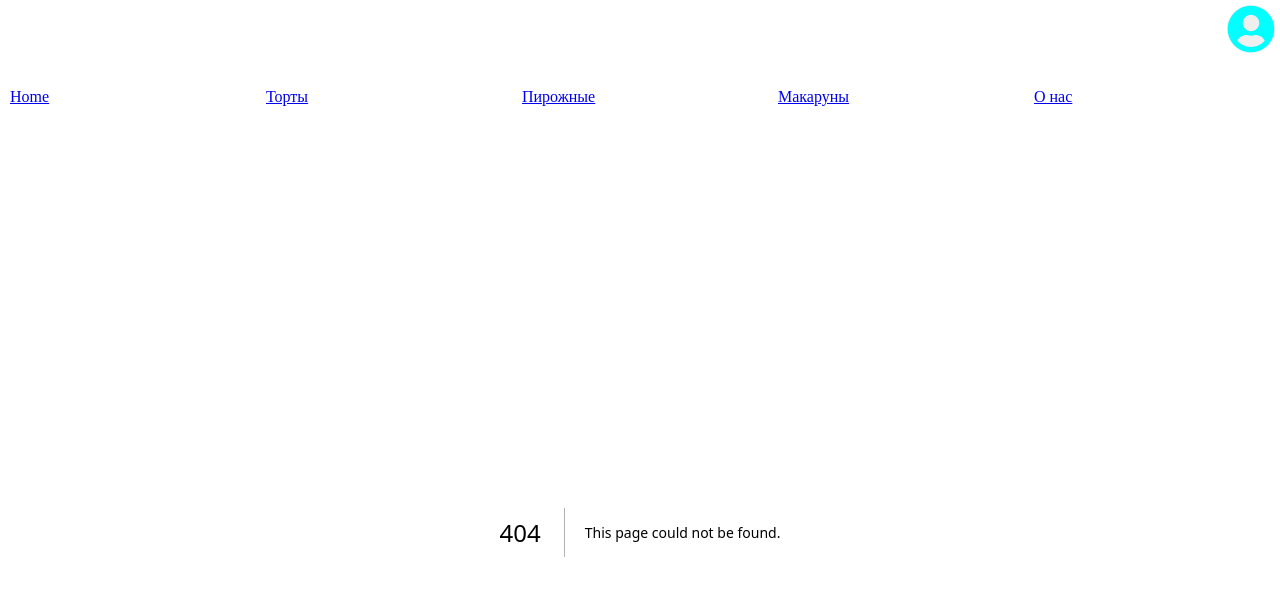
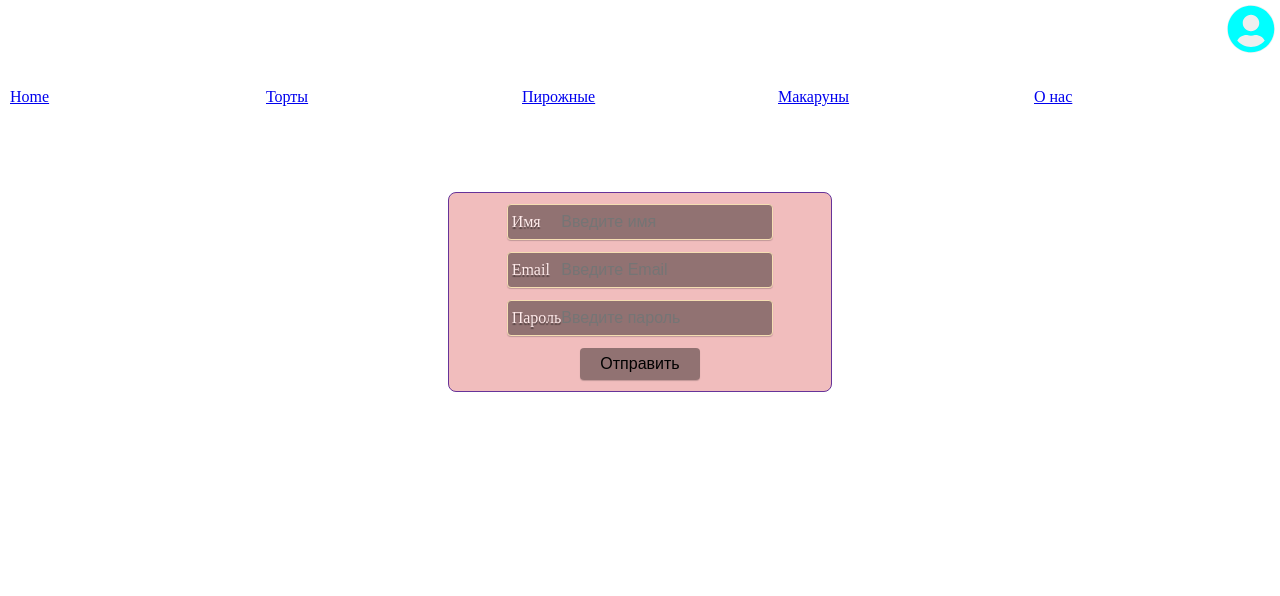
Before and after one commit to Mihmall/pieceOfCake, a Next.js app: page /RegPage in a window 1280 px wide. Before the commit this address had no page. Shown: the top 596 px of the page. Built offline with nearby package versions, Linux system fonts and the light colour scheme.

Commit message:
reg +auth  надо доделать

```diff
--- a/src/Layout/MainLayout.jsx
+++ b/src/Layout/MainLayout.jsx
@@ -1,7 +1,9 @@
 import React from "react";
 import  Navigation  from "../components/Navigation/Navigation";
+import { useReg } from "@/components/Registration/Reg";
 
 const MainLayout = ({ children }) => {
+    const { user } = useReg();
   return (
     <>
       <Navigation />
--- a/src/components/DropDown/DropDown.jsx
+++ b/src/components/DropDown/DropDown.jsx
@@ -1,24 +1,53 @@
-import React,{useState} from "react";
-import { FaUserCircle,FaLock,FaLockOpen,FaRegStar } from "react-icons/fa";
-// import Authentication from './Authentication/Authentication'
+import React, { useState, useRef } from "react";
+import { FaUserCircle, FaLock, FaLockOpen, FaRegStar } from "react-icons/fa";
+// import { useReg } from "../Registration/Reg";
+import Link from "next/link";
+import { useClickOut } from "../hooks/useClickOut";
+export const DropDown = () => {
+  const dropDownRef = useRef(null);
 
-const DropDown = () => {
-    const [isOpen,setOpen]=useState(false);
+  const [openDropDown, setDropDownOpen] = useState(false);
+  useClickOut(dropDownRef, () => {
+    if (openDropDown)  setDropDownOpen(false)
+  });
+
+//   временно чтоб не ругался
+  const [user, setUser] = useState(null);
   return (
     <>
-      <button className="regBtn" onClick={()=>setOpen(!isOpen)}>
+        <button className="regBtn" onClick={setDropDownOpen} disabled={openDropDown ? true : false} >
         <FaUserCircle />
       </button>
-      <nav className={`regMenu ${isOpen ? 'active':''}`}>
+      <nav
+        className={`regMenu ${openDropDown ? "active" : ""}` }
+        ref={dropDownRef}
+      >
         <ul className="regMenuList">
-          <li className="regMenuItem"><FaRegStar /><span>{/* <Authentication /> */}Регистрация</span></li>
-          <li className="regMenuItem"><FaLockOpen /><span>Вход</span></li>
-          <li className="regMenuItem"><FaLock /><span>Выход</span></li>
-          {/* сделать тернарник */}
+          {user ? (
+          <li className="regMenuItem">
+            <button onClick={() => setDropDownOpen(!openDropDown)}>
+              <FaLock />
+              Выход
+            </button>
+          </li>
+           ) : (
+          <>
+            <li className="regMenuItem">
+              <Link href="/RegPage" onClick={() => setDropDownOpen(!openDropDown)}>
+                <FaRegStar />
+                Регистрация
+              </Link>
+            </li>
+            <li className="regMenuItem">
+              <Link href="/AuthenticationPage" onClick={() => setDropDownOpen(!openDropDown)}>
+                <FaLockOpen />
+                Вход
+              </Link>
+            </li>
+          </>
+           )}
         </ul>
-      </nav>
+      </nav>{" "}
     </>
   );
 };
-
-export default DropDown;
--- a/src/components/Navigation/Navigation.jsx
+++ b/src/components/Navigation/Navigation.jsx
@@ -1,8 +1,19 @@
 import Link from "next/link";
-import React from "react";
-import DropDown from "../DropDown/DropDown";
+import React,{useState} from "react";
+import { DropDown } from "../DropDown/DropDown";
+
 
 const Navigation = () => {
+  // Состояние для открытия/закрытия
+
+  const [isDropDownOpen, setDropDownOpen] = useState(false);
+  const openDropDown = () => {
+    setDropDownOpen(true);
+  };
+  const closeDropDown = () => {
+    setDropDownOpen(false);
+  };
+
   return (
     <header>
       <div className="headerTop">
@@ -10,8 +21,8 @@ const Navigation = () => {
         <div className="infoContainer">{/* <p></p> */}</div>
         <div className="authentication">
           {/* дропдаун с выбором регистрация или вход/выход */}
-          <DropDown />
 
+           <DropDown />
 
         </div>
       </div>
--- /dev/null
+++ b/src/components/Registration/Reg.jsx
@@ -0,0 +1,74 @@
+import React, { createContext, useContext, useState, useEffect } from "react";
+
+/**
+ * Контекст для управления состоянием  аутентификации пользователя
+ * @type {React.Context}
+ */
+const RegContext = createContext();
+
+/**
+ * Компонент для управления состоянием аутентификации пользователя
+ * @component
+ * @param {object} props - Свойства компонента
+ * @param {React.ReactNode} props.children - Дочерние элементы
+ * @returns {JSX.Element} - Компонент
+ */
+export const RegProvider = ({ children }) => {
+  /**
+   * Состояния для хранения информации об аутентификации пользователя
+   * @type {object | null}
+   */
+  const [user, setUser] = useState(null);
+
+  useEffect(() => {
+    // проверка аутентификации при загрузке страницы
+    // установка пользователя в состояние (если проверка пройдена)
+
+    const userFromLocalStorage = localStorage.getItem("user");
+
+    if (userFromLocalStorage) {
+      setUser(JSON.parse(userFromLocalStorage));
+    }
+  }, []);
+
+  /**
+   * Функция для обработки входа пользователя
+   * @function
+   * @param {object} userData - Данные пользователя
+   * @returns {void}
+   */
+  const onLogin = (userData) => {
+    setUser(userData);
+    localStorage.setItem("user", JSON.stringify(userData));
+  };
+
+  /**
+   * Функция для обработки выхода пользователя из приложения
+   * @function
+   * @returns {void}
+   */
+  const onLogout = () => {
+    setUser(null);
+    localStorage.removeItem("user");
+  };
+
+  const contextValue = { user, onLogin, onLogout };
+
+  return (
+    <RegContext.Provider value={contextValue}>{children}</RegContext.Provider>
+  );
+};
+
+/**
+ * Хук для доступа к контексту вутентификации
+ * @returns {object} - Значение контекста
+ */
+export const useReg = () => {
+  const context = useContext(RegContext);
+
+  if (!context) {
+    throw new Error("useAuth must be used within AuthProiver");
+  }
+
+  return context;
+};
--- /dev/null
+++ b/src/components/hooks/useClickOut.jsx
@@ -0,0 +1,18 @@
+import { useEffect } from "react";
+
+export const useClickOut = (ref, close) => {
+  const handleClick = (e) => {
+    if(close){
+    if (ref.current && !ref.current.contains(e.target)) {
+      close();
+    }}
+  };
+
+  useEffect(() => {
+    document.addEventListener("mousedown", handleClick);
+
+    return () => {
+      document.removeEventListener("mousedown", handleClick);
+    };
+  });
+};
--- /dev/null
+++ b/src/pages/RegPage.jsx
@@ -0,0 +1,50 @@
+import React, { useState } from "react";
+import { useRouter } from "next/router";
+import { useReg } from "@/components/Registration/Reg";
+
+const RegPage=()=>{
+const [userData, setUserData] = useState({
+    name: "",
+    email: "",
+    password: "",
+  });
+  const {onLogin}= useReg();
+  const router = useRouter();
+  const handleLogin = (event) => {
+    event.preventDefault();
+
+    if (userData.name && userData.email && userData.password) {
+      onLogin(userData);
+
+      router.push("/");
+
+      setUserData({ name: "", email: "", password: "" });
+    } else {
+      console.log("Please fill in all fields");
+    }
+  };
+
+    return(<>
+    <div className="regContainer">
+        <form action="#" onSubmit={handleLogin}>
+            <div className="inputCont">
+                <label htmlFor="name">Имя</label>
+                <input type="text" className="regInput" placeholder="Введите имя" value={userData.name} onChange={(e)=>setUserData({...userData, name: e.target.value})}/>
+            </div>
+            <div className="inputCont">
+                <label htmlFor="email">Email</label>
+                <input type="email" className="regInput" placeholder="Введите Email" value={userData.email} onChange={(e)=>setUserData({...userData, email: e.target.value})}/>
+            </div>
+            <div className="inputCont">
+                <label htmlFor="password">Пароль</label>
+                <input type="password" className="regInput" placeholder="Введите пароль" value={userData.password} onChange={(e)=>setUserData({...userData, password: e.target.value})}/>
+            </div>
+            <div>
+                <button type="submit" className="regSubmit">Отправить</button>
+            </div>
+        </form>
+    </div>
+    </>)
+};
+
+export default RegPage;
--- a/src/pages/_app.jsx
+++ b/src/pages/_app.jsx
@@ -1,14 +1,17 @@
 import React from "react";
 import '../style/global.css';
 import MainLayout from "@/Layout/MainLayout";
+import { RegProvider } from "@/components/Registration/Reg";
 
 
 /* Корневой элемент страницы */
 const App = ({ Component, pageProps }) => {
     return (
+        <RegProvider>
         <MainLayout>
             <Component {...pageProps} />
         </MainLayout>
+        </RegProvider>
     );
 };
 
--- a/src/style/global.css
+++ b/src/style/global.css
@@ -1,14 +1,22 @@
+:root{
+
+}
+
+
+
 * {
   margin: 0;
   padding: 0;
   box-sizing: border-box;
 }
-.navCont{padding: 1rem 0;
+.navCont {
+  padding: 1rem 0;
   display: flex;
   justify-content: space-evenly;
   position: relative;
-    z-index: 1;}
-.navCont>li{
+  z-index: 1;
+}
+.navCont > li {
   width: 20%;
   text-align: start;
   padding: 10px;
@@ -16,7 +24,7 @@
   list-style: none;
 }
 
-.headerTop{
+.headerTop {
   width: 100%;
   min-height: 56px;
   height: 10%;
@@ -25,13 +33,11 @@
   padding: 5px;
 }
 
-.authentication{
+.authentication {
   position: relative;
 }
-
-/* стили для дропдауна */
-
-.regBtn{
+/* кнопка дропдауна */
+.regBtn {
   margin-left: auto;
   width: 48px;
   height: 48px;
@@ -39,13 +45,15 @@
   border: 0;
   border-radius: 50%;
 }
-.regBtn svg{
+.regBtn svg {
   display: block;
   width: 100%;
   height: 100%;
   color: aqua;
 }
-.regMenu{
+
+/* стили для дропдауна */
+.regMenu {
   z-index: 2;
   position: absolute;
   top: calc(100% + 5px);
@@ -59,22 +67,21 @@
   opacity: 0;
   transform: translateY(-10px);
   visibility: hidden;
-    transition: 0.3s;
+  transition: 0.1s;
 }
-.regMenu.active{
+.regMenu.active {
   transform: translate(0);
   opacity: 1;
   visibility: visible;
 }
 
-
-.regMenuList{
+.regMenuList {
   margin: 0;
   width: 100%;
   padding: 0;
   list-style: none;
 }
-.regMenuItem{
+.regMenuItem {
   display: flex;
   align-items: center;
   gap: 16px;
@@ -82,8 +89,74 @@
   font-size: 20px;
   margin-bottom: 4px;
 }
-.regMenuItem svg{
-
+.regMenuItem svg {
   font-size: 24px;
   color: inherit;
 }
+
+/* для страницы регистрации */
+.regContainer {
+  z-index: 3;
+  display: flex;
+  min-width: 300px;
+  min-height: 200px;
+  width: 30%;
+  height: 80%;
+  justify-content: center;
+  align-items: center;
+  margin: 60px auto;
+  padding: 10px;
+  text-shadow: 0 2px 1px rgba(0, 0, 0, 0.4);
+  background: #f1bdbd;
+  border: 1px solid rebeccapurple;
+  border-radius: 8px;
+}
+.regContainer>form{
+    display: flex;
+    flex-direction: column;
+    justify-content: center;
+    align-items: center;
+}
+.inputCont {
+  display: flex;
+  justify-content: space-between;
+  align-items: center;
+  width: 100%;
+  padding: 8px 4px;
+  margin-bottom: 12px;
+  border: 1px solid wheat;
+  background: rgba(0, 0, 0, 0.4);
+  border-radius: 4px;
+  box-shadow: 0 1px 1px rgba(0, 0, 0, 0.2);
+  font-size: 16px;
+  color: #ffebeb;
+}
+.inputCont > input {
+  border: none;
+  text-decoration: none;
+  background: transparent;
+  font-size: 16px;
+  color: black;
+}
+.inputCont:hover{
+    border: 1px solid #111;
+    box-shadow:0 1px 4px rgba(0, 0, 0, 0.2);
+}
+.inputCont > input:focus
+{
+        box-shadow:
+        0 0 0 3px rgba(255,255,255,0.15);
+}
+
+.regSubmit {
+    width: 120px;
+    height: 32px;
+    background: rgba(0, 0, 0, 0.4);
+    border: none;
+    border-radius: 4px;
+    box-shadow: 0 1px 1px rgba(0, 0, 0, 0.2);
+    font-size: 16px;
+}
+.regSubmit:hover{
+    box-shadow: 1px 3px 3px rgba(0, 0, 0, 0.2);
+}
```
Also changed, not shown: src/pages/AuthenticationPage.jsx (added, +45 -0 lines). Lines whose indentation alone changed are shown as unchanged.
